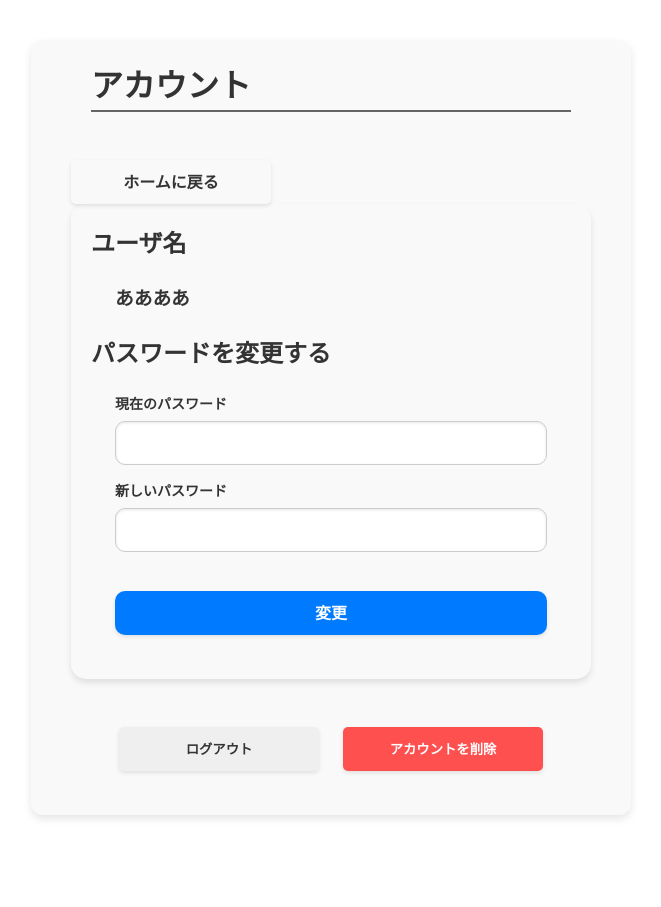
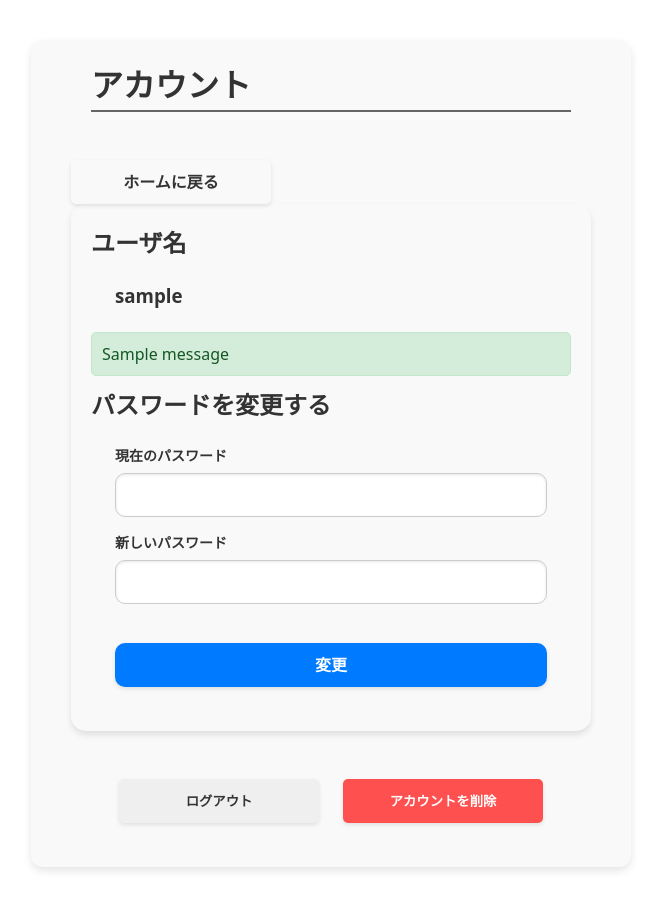
Before and after one commit to SORA-97/fish-record, a Flask app: page /account in a window 1280 px wide. Shown: the whole page, without its empty margins (309-970 px from the left). Before the commit the page ends 819 px from the top, so only its background shows below. Run offline with Flask 3, Linux system fonts and the light colour scheme; the visitor is signed in with stand-in values (Sample User, id 1); tables that the repository leaves empty hold one stand-in row (values such as "Sample post"); one stand-in notice (Sample message) is shown.

Commit message:
アカウントページの機能作成

```diff
--- a/app/main.py
+++ b/app/main.py
@@ -1,4 +1,4 @@
-from flask import Flask, render_template, jsonify, request, redirect, url_for, session
+from flask import Flask, render_template, jsonify, request, redirect, url_for, session, flash
 from werkzeug.security import generate_password_hash, check_password_hash
 from app.models import db, fish_records, User
 from dotenv import load_dotenv
@@ -48,6 +48,8 @@ def index():
 # メモ一覧を絞り込み
 @app.route('/get_details', methods=['POST'])
 def get_details():
+    if 'user_id' not in session:
+        return redirect('/login')
     data = request.json
     detail = data.get("option", "")
     if detail in details:
@@ -57,17 +59,23 @@ def get_details():
 # メモの詳細を表示
 @app.route('/record/<record_id>')
 def view_record(record_id):
+    if 'user_id' not in session:
+        return redirect('/login')
     record = fish_records.query.get_or_404(str(record_id))
     return render_template('view_record.html', record=record)
 
 # 新しいメモの作成フォームを表示
 @app.route('/create', methods=['GET'])
 def show_create_record():
+    if 'user_id' not in session:
+        return redirect('/login')
     return render_template('create_record.html')
 
 # 新しいメモを作成
 @app.route('/create', methods=['POST'])
 def create_record():
+    if 'user_id' not in session:
+        return redirect('/login')
     user_id = session['user_id']
     fish_name = request.form['fish_name']
     length = request.form['length']
@@ -82,15 +90,67 @@ def create_record():
 # メモを削除
 @app.route('/record/<record_id>/delete', methods=['POST'])
 def delete_record(record_id):
+    if 'user_id' not in session:
+        return redirect('/login')
     record = fish_records.query.get_or_404(str(record_id))
     db.session.delete(record)
     db.session.commit()
     return redirect(url_for('index'))
 
-# アカウントページを表示
 @app.route('/account', methods=['GET'])
 def account():
-    return render_template('account.html')
+    if 'user_id' not in session:
+        return redirect('/login')
+
+    user = User.query.get(session['user_id'])
+    return render_template('account.html', user=user)
+
+@app.route('/change_password', methods=['POST'])
+def change_password():
+    if 'user_id' not in session:
+        return redirect('/login')
+
+    user = User.query.get(session['user_id'])
+    current_password = request.form['current_password']
+    new_password = request.form['new_password']
+
+    # 現在のパスワードを確認
+    if not check_password_hash(user.password, current_password):
+        flash("現在のパスワードが違います。", "error")
+        return redirect('/account')
+
+    # パスワードをハッシュ化して更新
+    user.password = generate_password_hash(new_password)
+    db.session.commit()
+
+    flash("パスワードを変更しました。", "success")
+    return redirect('/account')
+
+@app.route('/logout')
+def logout():
+    session.pop('user_id', None)  # セッションからユーザーIDを削除
+    return redirect('/login')
+
+@app.route('/delete_account', methods=['POST'])
+def delete_account():
+    if 'user_id' not in session:
+        return redirect('/login')
+
+    user_id = session['user_id']
+
+    # ① ユーザーの魚記録を削除
+    fish_records.query.filter_by(user_id=user_id).delete()
+
+    # ② ユーザーアカウントを削除
+    user = User.query.get(user_id)
+    if user:
+        db.session.delete(user)
+        db.session.commit()
+
+    # ③ セッションをクリア
+    session.pop('user_id', None)
+
+    return redirect('/login')
 
 # ログイン画面を表示（最初の画面にするべき）
 @app.route('/log_in', methods=['GET'])
--- a/app/static/css/account.css
+++ b/app/static/css/account.css
@@ -26,4 +26,22 @@
         margin-bottom: 24px;
         justify-content: center;
     }
+
+    .flash-message {
+        padding: 10px;
+        margin: 10px 0;
+        border-radius: 5px;
+    }
+
+    .success {
+        background-color: #d4edda;
+        color: #155724;
+        border: 1px solid #c3e6cb;
+    }
+
+    .error {
+        background-color: #f8d7da;
+        color: #721c24;
+        border: 1px solid #f5c6cb;
+    }
 }
--- a/app/templates/account.html
+++ b/app/templates/account.html
@@ -13,9 +13,17 @@
 
         <a href="{{ url_for('index') }}" class="button">ホームに戻る</a>
 
-        <form action="{{ url_for('account') }}" method="POST"class="modern-form">
+        <form action="/change_password" method="POST" class="modern-form">
             <h2>ユーザ名</h2>
-            <h3 class="contents">ああああ</h1>
+            <h3 class="contents">{{ user.user_name }}</h1>
+            <!-- フラッシュメッセージ -->
+            {% with messages = get_flashed_messages(with_categories=True) %}
+                {% if messages %}
+                    {% for category, message in messages %}
+                        <div class="flash-message {{ category }}">{{ message }}</div>
+                    {% endfor %}
+                {% endif %}
+            {% endwith %}
             <h2>パスワードを変更する</h2>
             <div class="contents">
                 <label for="current_password">現在のパスワード</label>
@@ -27,13 +35,13 @@
         </form>
 
         <div class="log-out-container">
-            <a href="{{ url_for('log_in') }}" method="POST">
+            <form action="/logout" method="GET">
                 <button type="submit" class="button">ログアウト</button>
-            </a>
+            </form>
 
-            <a href="{{ url_for('log_in') }}" method="POST">
+            <form action="/delete_account" method="POST" onsubmit="return confirm('本当にアカウントを削除しますか？');">
                 <button type="submit" class="delete button">アカウントを削除</button>
-            </a>
+            </form>
         </div>
     </div>
 </body>
```
